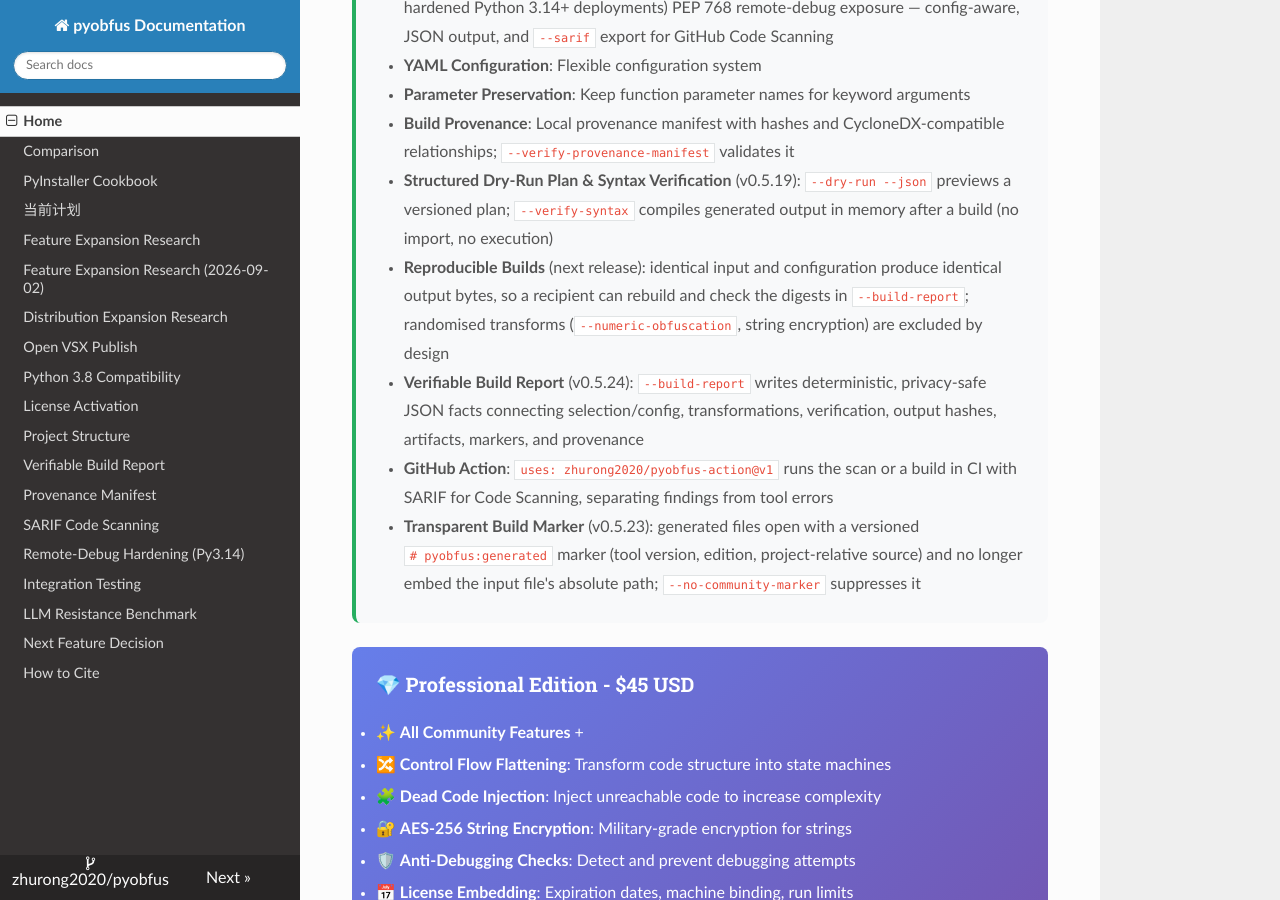
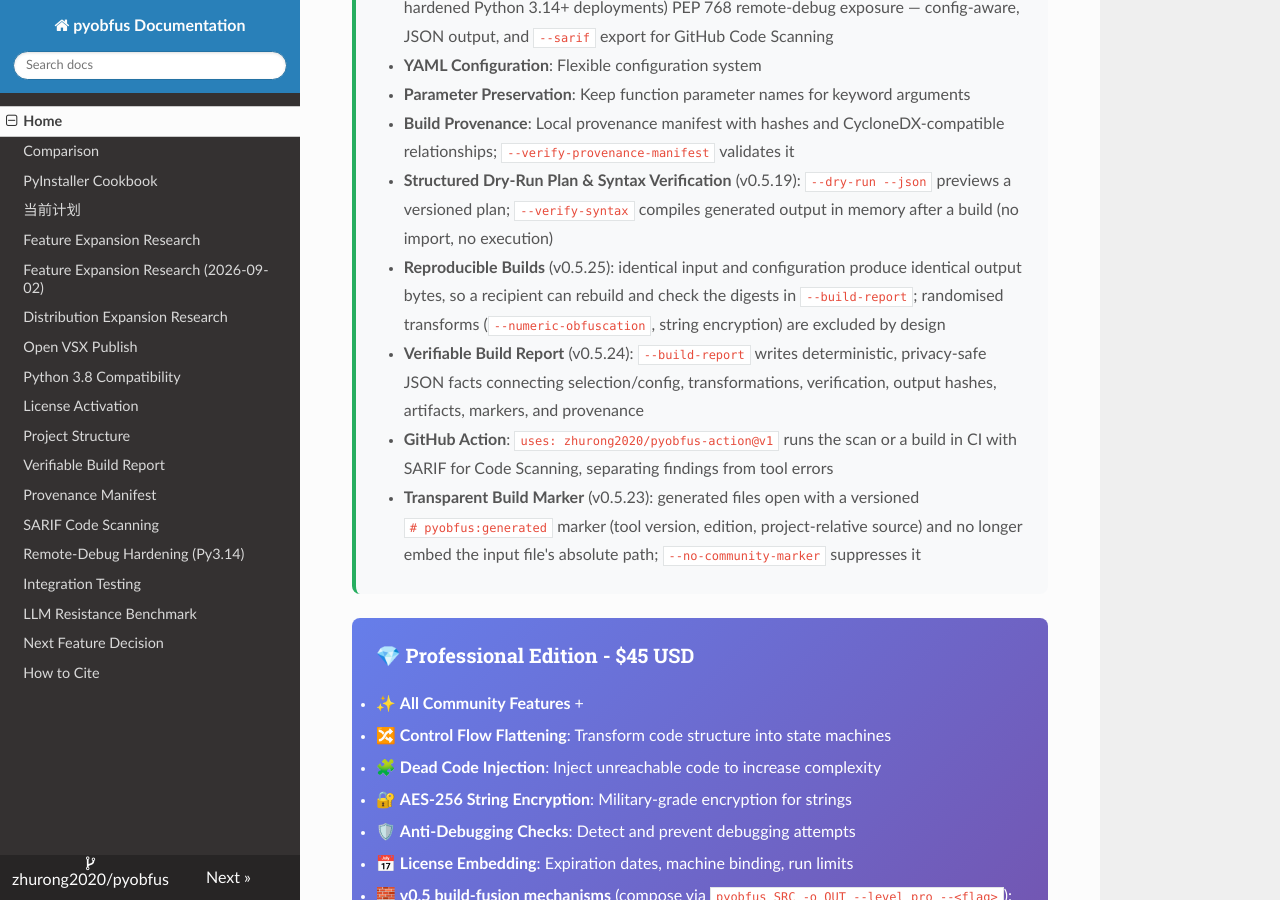
Before and after one commit to zhurong2020/pyobfus, an MkDocs documentation site: the page built from docs/index.md, in a window 1280 px wide and 900 px high, scrolled down 1231 px. Built offline with MkDocs 1.6.1, drawn with Linux system fonts in a browser that asks for light colours; nearby versions of some CDN libraries.

Commit message:
release: pyobfus 0.5.25 (re-export and module-binding fixes, reproducible builds)
Version, changelog section, the README "What's new" banner in this same
commit so the immutable PyPI snapshot carries it, and the "(next release)"
placeholders across README, docs/index.md, both llms.txt copies,
llms-full.txt and the build-report contract.

Co-Authored-By: Claude Opus 5 <noreply@anthropic.com>

```diff
--- a/docs/index.md
+++ b/docs/index.md
@@ -38,7 +38,7 @@ title: pyobfus - Modern Python Code Obfuscator
     <li><strong>Parameter Preservation</strong>: Keep function parameter names for keyword arguments</li>
     <li><strong>Build Provenance</strong>: Local provenance manifest with hashes and CycloneDX-compatible relationships; <code>--verify-provenance-manifest</code> validates it</li>
     <li><strong>Structured Dry-Run Plan &amp; Syntax Verification</strong> (v0.5.19): <code>--dry-run --json</code> previews a versioned plan; <code>--verify-syntax</code> compiles generated output in memory after a build (no import, no execution)</li>
-    <li><strong>Reproducible Builds</strong> (next release): identical input and configuration produce identical output bytes, so a recipient can rebuild and check the digests in <code>--build-report</code>; randomised transforms (<code>--numeric-obfuscation</code>, string encryption) are excluded by design</li>
+    <li><strong>Reproducible Builds</strong> (v0.5.25): identical input and configuration produce identical output bytes, so a recipient can rebuild and check the digests in <code>--build-report</code>; randomised transforms (<code>--numeric-obfuscation</code>, string encryption) are excluded by design</li>
     <li><strong>Verifiable Build Report</strong> (v0.5.24): <code>--build-report</code> writes deterministic, privacy-safe JSON facts connecting selection/config, transformations, verification, output hashes, artifacts, markers, and provenance</li>
     <li><strong>GitHub Action</strong>: <code>uses: zhurong2020/pyobfus-action@v1</code> runs the scan or a build in CI with SARIF for Code Scanning, separating findings from tool errors</li>
     <li><strong>Transparent Build Marker</strong> (v0.5.23): generated files open with a versioned <code>#&nbsp;pyobfus:generated</code> marker (tool version, edition, project-relative source) and no longer embed the input file's absolute path; <code>--no-community-marker</code> suppresses it</li>
--- a/docs/llms.txt
+++ b/docs/llms.txt
@@ -48,7 +48,7 @@ uvx pyobfus-mcp
 - `pyobfus src/ -o dist/ --dry-run --json` (0.5.19) — preview a versioned plan with effective config, selected/excluded files, and artifact handling roles; writes nothing and cannot be applied as saved state
 - `pyobfus src/ -o dist/ --verify-syntax --json` (0.5.19) — after writing, compile generated `.py` files in memory and report `syntax_valid`; never imports or executes the project, creates no `__pycache__`, and does not claim runtime correctness
 - `pyobfus src/ -o dist/ --verify-syntax --provenance-manifest provenance.json --build-report build-report.json` (0.5.24) — write a deterministic, privacy-safe completed-build fact model joining selection/config, transform and cache counters, verification evidence, output hashes, artifact roles, marker state, and provenance linkage; hashes are not signatures and omitted verification is never reported as passed
-- `pyobfus src/ -o dist/ --build-report build-report.json`, then rebuild and compare (next release) — identical input and config now yield identical output bytes, so the report's `outputs[].sha256` can be re-derived by whoever receives the build instead of trusted; `--numeric-obfuscation` and AES string encryption stay randomised per build and are excluded from the claim
+- `pyobfus src/ -o dist/ --build-report build-report.json`, then rebuild and compare (0.5.25) — identical input and config now yield identical output bytes, so the report's `outputs[].sha256` can be re-derived by whoever receives the build instead of trusted; `--numeric-obfuscation` and AES string encryption stay randomised per build and are excluded from the claim
 - `pyobfus src/ -o dist/ --no-community-marker` (0.5.23) — suppress the versioned `# pyobfus:generated` attribution marker that generated files normally open with (tool version, edition, project-relative source path). Config equivalent: `community_marker: "off"`. The marker never contains an absolute path, buyer id or licence key; it is a plain comment, not a licence check, and suppressing it is free-tier. Distinct from `--trace-marker`.
 - `uses: zhurong2020/pyobfus-action@v1` — the GitHub Action wrapper (separate repo, Marketplace-listed). Runs `--check` (SARIF + JSON) or a build (`--verify-syntax`, provenance manifest) in CI, exposes per-severity counts as step outputs, and separates findings (gated by `fail-on: high|any|never`) from tool errors (always fatal), so a SARIF upload step can run first without the `|| true` workaround that also swallows a mistyped path.
 - `pyobfus src/ -o dist/ --provenance-manifest provenance.json` (0.5.5) — emit a local JSON build-provenance manifest (input/output hashes, config hash, pyobfus version, git commit when available, mapping digest, CycloneDX-compatible relationships)
--- a/llms.txt
+++ b/llms.txt
@@ -48,7 +48,7 @@ uvx pyobfus-mcp
 - `pyobfus src/ -o dist/ --dry-run --json` (0.5.19) — preview a versioned plan with effective config, selected/excluded files, and artifact handling roles; writes nothing and cannot be applied as saved state
 - `pyobfus src/ -o dist/ --verify-syntax --json` (0.5.19) — after writing, compile generated `.py` files in memory and report `syntax_valid`; never imports or executes the project, creates no `__pycache__`, and does not claim runtime correctness
 - `pyobfus src/ -o dist/ --verify-syntax --provenance-manifest provenance.json --build-report build-report.json` (0.5.24) — write a deterministic, privacy-safe completed-build fact model joining selection/config, transform and cache counters, verification evidence, output hashes, artifact roles, marker state, and provenance linkage; hashes are not signatures and omitted verification is never reported as passed
-- `pyobfus src/ -o dist/ --build-report build-report.json`, then rebuild and compare (next release) — identical input and config now yield identical output bytes, so the report's `outputs[].sha256` can be re-derived by whoever receives the build instead of trusted; `--numeric-obfuscation` and AES string encryption stay randomised per build and are excluded from the claim
+- `pyobfus src/ -o dist/ --build-report build-report.json`, then rebuild and compare (0.5.25) — identical input and config now yield identical output bytes, so the report's `outputs[].sha256` can be re-derived by whoever receives the build instead of trusted; `--numeric-obfuscation` and AES string encryption stay randomised per build and are excluded from the claim
 - `pyobfus src/ -o dist/ --no-community-marker` (0.5.23) — suppress the versioned `# pyobfus:generated` attribution marker that generated files normally open with (tool version, edition, project-relative source path). Config equivalent: `community_marker: "off"`. The marker never contains an absolute path, buyer id or licence key; it is a plain comment, not a licence check, and suppressing it is free-tier. Distinct from `--trace-marker`.
 - `uses: zhurong2020/pyobfus-action@v1` — the GitHub Action wrapper (separate repo, Marketplace-listed). Runs `--check` (SARIF + JSON) or a build (`--verify-syntax`, provenance manifest) in CI, exposes per-severity counts as step outputs, and separates findings (gated by `fail-on: high|any|never`) from tool errors (always fatal), so a SARIF upload step can run first without the `|| true` workaround that also swallows a mistyped path.
 - `pyobfus src/ -o dist/ --provenance-manifest provenance.json` (0.5.5) — emit a local JSON build-provenance manifest (input/output hashes, config hash, pyobfus version, git commit when available, mapping digest, CycloneDX-compatible relationships)
--- a/pyproject.toml
+++ b/pyproject.toml
@@ -4,7 +4,7 @@ build-backend = "setuptools.build_meta"
 
 [project]
 name = "pyobfus"
-version = "0.5.24"
+version = "0.5.25"
 description = "pyobfus — the Python obfuscator. AST-based name mangling + framework presets (FastAPI/Django/Pydantic/Click/SQLAlchemy) + reverse stack-trace mapping for AI debugging in Claude Code / Cursor / GitHub Copilot / CodeBuddy. A transparent PyArmor alternative: AST-level protection with debuggable traces. Apache-2.0."
 readme = {file = "README.md", content-type = "text/markdown"}
 requires-python = ">=3.9"
```
Also changed, not shown: CHANGELOG.md (+2 -0 lines), README.md (+11 -9 lines), docs/VERIFIABLE_BUILD_REPORT.md (+1 -1 lines), llms-full.txt (+2 -2 lines).
